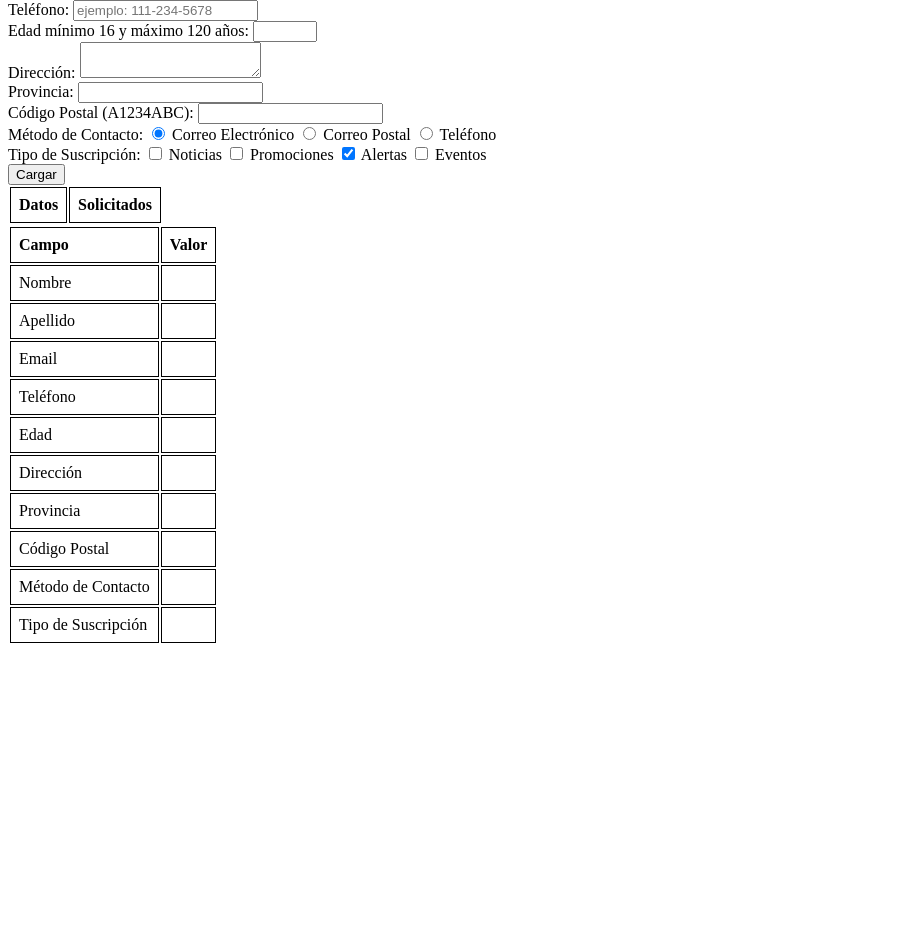
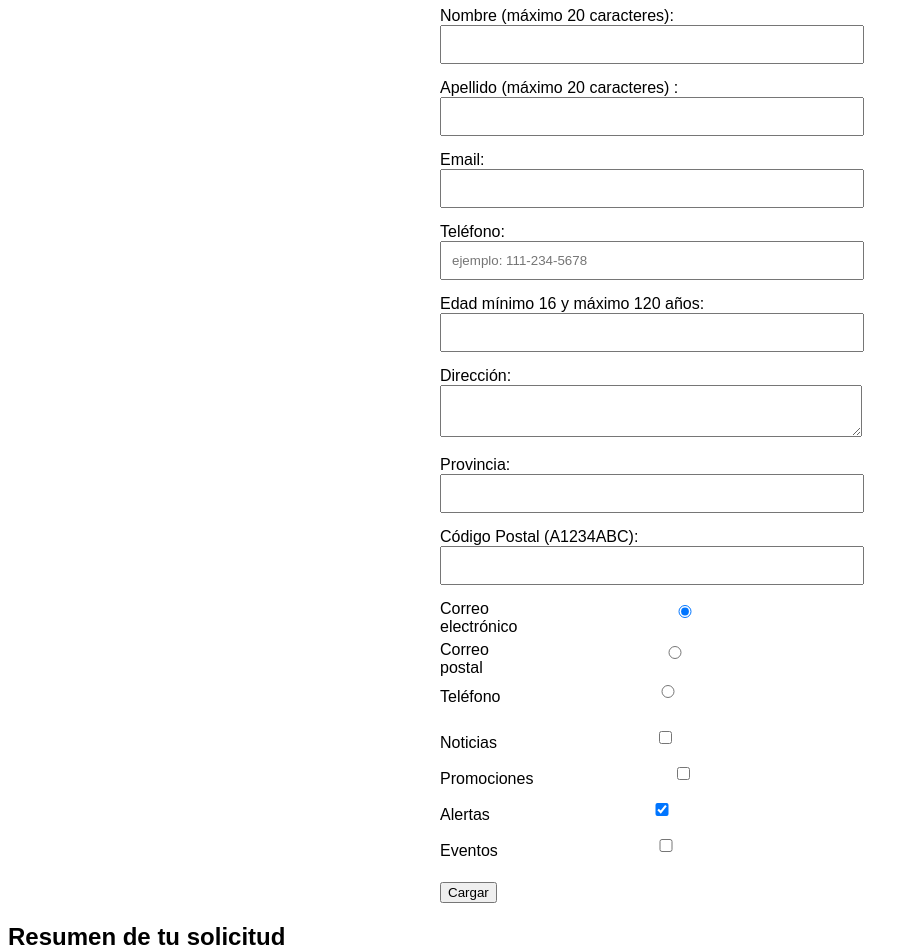
Before and after one commit to Alvaro2030-byte/Repositorio2024, a plain HTML site: page contacto.html in a window 1280 px wide. Shown: the part 355-1302 px from the top of the page, without its empty margins (0-919 px from the left). Before the commit the page ends 1008 px from the top, so only its background shows below. Drawn offline with Linux system fonts and the light colour scheme.

Commit message:
2 entrega laboratorio 3

```diff
--- a/contacto.html
+++ b/contacto.html
@@ -4,138 +4,216 @@
     <meta charset="UTF-8">
     <meta name="viewport" content="width=device-width, initial-scale=1.0">
     <title>Formulario de Contacto</title>
-</head>
-<body>
-    <img src="img/Captura.PNG" alt="Mi foto" width=500" height="200"> <class="mi-imagen">
-    <h1>Formulario de Contacto</h1>
-    <form id="contactoForm">
-        <label for="nombre">Nombre (máximo 20 caracteres):</label>
-        <input type="text" id="nombre" name="nombre" maxlength="20" required>
+    <style>
 
-        <br>
-        <label for="apellido">Apellido (máximo 20 caracteres) :</label>
-        <input type="text" id="apellido" name="apellido" maxlength="20" required>
-        <br>
-
-        <label for="email">Email:</label>
-        <input type="email" id="email" name="email" required>
-        <br>
-        <label for="telefono">Teléfono:</label>
-        <input type="tel" id="telefono" name="telefono" placeholder="ejemplo: 111-234-5678" onfocus="this.placeholder = ''">
-        <br>
-        <label for="edad">Edad mínimo 16 y máximo 120 años:</label>
-        <input type="number" id="edad" name="edad" min="16" max="120">
-        <br>
-        <label for="direccion">Dirección:</label>
-        <textarea id="direccion" name="direccion"></textarea>
-        <br>
-        <label for="provincia">Provincia:</label>
-        <input type="text" id="provincia" name="provincia" list="provincias">
-        <datalist id="provincias">
-            <option value="Neuquén">
-            <option value="Río Negro">
-            <option value="Chubut">
-            <option value="Santa Cruz">
-            <option value="Tierra del Fuego">
-        </datalist>
-        <br>
-        <label for="codigoPostal">Código Postal (A1234ABC):</label>
-        <input type="text" id="codigoPostal" name="codigoPostal" pattern="[A-Z]\d{4}[A-Z]{3}">
-        <br>
-        <label>Método de Contacto:</label>
-        <input type="radio" id="correoElectronico" name="contacto" value="correoElectronico" checked>
-        <label for="correoElectronico">Correo Electrónico</label>
-        <input type="radio" id="correoPostal" name="contacto" value="correoPostal">
-        <label for="correoPostal">Correo Postal</label>
-        <input type="radio" id="telefono" name="contacto" value="telefono">
-        <label for="telefono">Teléfono</label>
-        <br>
-        <label>Tipo de Suscripción:</label>
-        <input type="checkbox" id="noticias" name="suscripcion" value="noticias">
-        <label for="noticias">Noticias</label>
-        <input type="checkbox" id="promociones" name="suscripcion" value="promociones">
-        <label for="promociones">Promociones</label>
-        <input type="checkbox" id="alertas" name="suscripcion" value="alertas" checked>
-        <label for="alertas">Alertas</label>
-        <input type="checkbox" id="eventos" name="suscripcion" value="eventos">
-        <label for="eventos">Eventos</label>
-        <br>
-        <button type="submit">Cargar</button>
-    </form>
-
-    <table id="resultado">
-        <tr>
-            <th>Datos</th>
-            <th>Solicitados</th>
-        </tr>
-    </table>
-</body>
-</html>
-<html lang="es">
-<head>
-    <meta charset="UTF-8">
-    <meta name="viewport" content="width=device-width, initial-scale=1.0">
-    <title>Tabla de Ejemplo</title>
-    <style>
-        table
- {
+        body {
+            font-family: Arial, sans-serif;
+        }
+        form {
+            width: 400px;
+            margin: 0 auto;
+        }
+        label {
+            display: block;
+        }
+        input, select, textarea {
+            width: 100%;
+            padding: 10px;
+            margin-bottom: 15px;
+        }
+        table {
+            width: 100%;
             border-collapse: collapse;
         }
         th, td {
-            border: 1px solid black;
+            border: 1px solid #ccc;
             padding: 8px;
             text-align: left;
         }
     </style>
 </head>
 <body>
+    <img src="img/Captura.PNG" alt="Mi foto" width="1000" height="200">
+<div class="mi-imagen">
+  </div>
+    <nav>
+        <ul>
+        <li><a href="index.html">Inicio</a></li>
+        <li><a href="acercade.html">Biografia</a></li>
+        <li><a href="contacto.html">Contacto</a></li>
+        </ul>
+    </nav>
+<body>
+
+    <h1>Formulario de Contacto</h1>
+
+    <form id="contactoForm">
+
+        <label for="nombre">Nombre (máximo 20 caracteres):</label>
+
+        <input type="text" id="nombre" name="nombre" maxlength="20" required>
+
+
+
+        <br>
+
+        <label for="apellido">Apellido (máximo 20 caracteres) :</label>
+
+        <input type="text" id="apellido" name="apellido" maxlength="20" required>
+
+        <br>
+
+
+
+        <label for="email">Email:</label>
+
+        <input type="email" id="email" name="email" required>
+
+        <br>
+
+        <label for="telefono">Teléfono:</label>
+
+        <input type="tel" id="telefono" name="telefono" placeholder="ejemplo: 111-234-5678" onfocus="this.placeholder = ''">
+
+        <br>
+
+        <label for="edad">Edad mínimo 16 y máximo 120 años:</label>
+
+        <input type="number" id="edad" name="edad" min="16" max="120">
+
+        <br>
+
+        <label for="direccion">Dirección:</label>
+
+        <textarea id="direccion" name="direccion"></textarea>
+
+        <br>
+
+        <label for="provincia">Provincia:</label>
+
+        <input type="text" id="provincia" name="provincia" list="provincias">
+
+        <datalist id="provincias">
+
+            <option value="Neuquén">
+
+            <option value="Río Negro">
+
+            <option value="Chubut">
+
+            <option value="Santa Cruz">
+
+            <option value="Tierra del Fuego">
+
+        </datalist>
+
+        <br>
+
+        <label for="codigoPostal">Código Postal (A1234ABC):</label>
+
+        <input type="text" id="codigoPostal" name="codigoPostal" pattern="[A-Z]\d{4}[A-Z]{3}">
+
+        <form>
+
+<head>
+         <style>
+            .opciones {
+                display: flex;
+                flex-direction: column;
+            }
+            .opciones label {
+                display: flex;
+                align-items: center;
+            }
+            .opciones input[type="radio"],
+            .opciones input[type="checkbox"] {
+                margin-right: 10px;
+            }
+         </style>
+
+<head>
+
+            <style>
+             .opciones {
+  display: flex;
+  flex-direction: column;
+  margin-bottom: 10px; /* Espacio entre grupos de opciones */
+}
+
+.opciones label {
+  display: flex;
+  align-items: center;
+  margin-bottom: 5px;
+}
+
+.opciones input[type="radio"],
+.opciones input[type="checkbox"] {
+  margin-right: 10px;
+}
+            </style>
+</head>
+
+<div class="opciones">
+  <label>
+    Correo electrónico <input type="radio" name="contacto" value="email" checked>
+  </label>
+  <label>
+    Correo postal <input type="radio" name="contacto" value="postal">
+  </label>
+  <label>
+    Teléfono <input type="radio" name="contacto" value="telefono">
+  </label>
+</div>
+
+<div class="opciones">
+  <label>
+    Noticias <input type="checkbox" name="suscripcion" value="noticias">
+  </label>
+  <label>
+    Promociones <input type="checkbox" name="suscripcion" value="promociones">
+  </label>
+  <label>
+    Alertas <input type="checkbox" name="suscripcion" value="alertas" checked>
+  </label>
+  <label>
+    Eventos <input type="checkbox" name="suscripcion" value="eventos">
+  </label>
+
+
+</div>
+        <button type="submit">Cargar</button>
+    </form>
+
+    <h2>Resumen de tu solicitud</h2>
+
     <table>
             <tr>
                 <th>Campo</th>
-
                 <th>Valor</th>
             </tr>
+                <th>Apellido</th>
+                <th></th>
+            </tr>
+                <th>Email</th>
+                <th></th>
+            </tr>
+                <th>Teléfono</th>
+                <th></th>
+            </tr>
+                <th>Edad</th>
+                <th></th>
+            </tr>
+                <th>Email</th>
+                <th></th>
             <tr>
-            <td>Nombre</td>
-            <td></td>
+                <th>Dirección</th>
+                <th></th>
             </tr>
-        <tr>
-            <td>Apellido</td>
-            <td></td>
+                <th>Provincia</th>
+                <th></th>
             </tr>
-        <tr>
-            <td>Email</td>
-            <td></td>
-        </tr>
-        <tr>
-            <td>Teléfono</td>
-            <td></td>
-        </tr>
-        <tr>
-            <td>Edad</td>
-            <td></td>
-        </tr>
-        <tr>
-            <td>Dirección</td>
-            <td></td>
-        </tr>
-        <tr>
-            <td>Provincia</td>
-            <td></td>
-        </tr>
-        <tr>
-            <td>Código Postal</td>
-            <td></td>
-        </tr>
-        <tr>
-            <td>Método de Contacto</td>
-            <td></td>
-        </tr>
-        <tr>
-            <td>Tipo de Suscripción</td>
-            <td></td>
-        </tr>
+                <th>Código Postal</th>
+                <th></th>
+    </table>
 
-    </table>
-</body>
 </html>
```
Also changed, not shown: acercade.html (+2 -1 lines), index.html (+6 -3 lines). Lines whose indentation alone changed are shown as unchanged.
